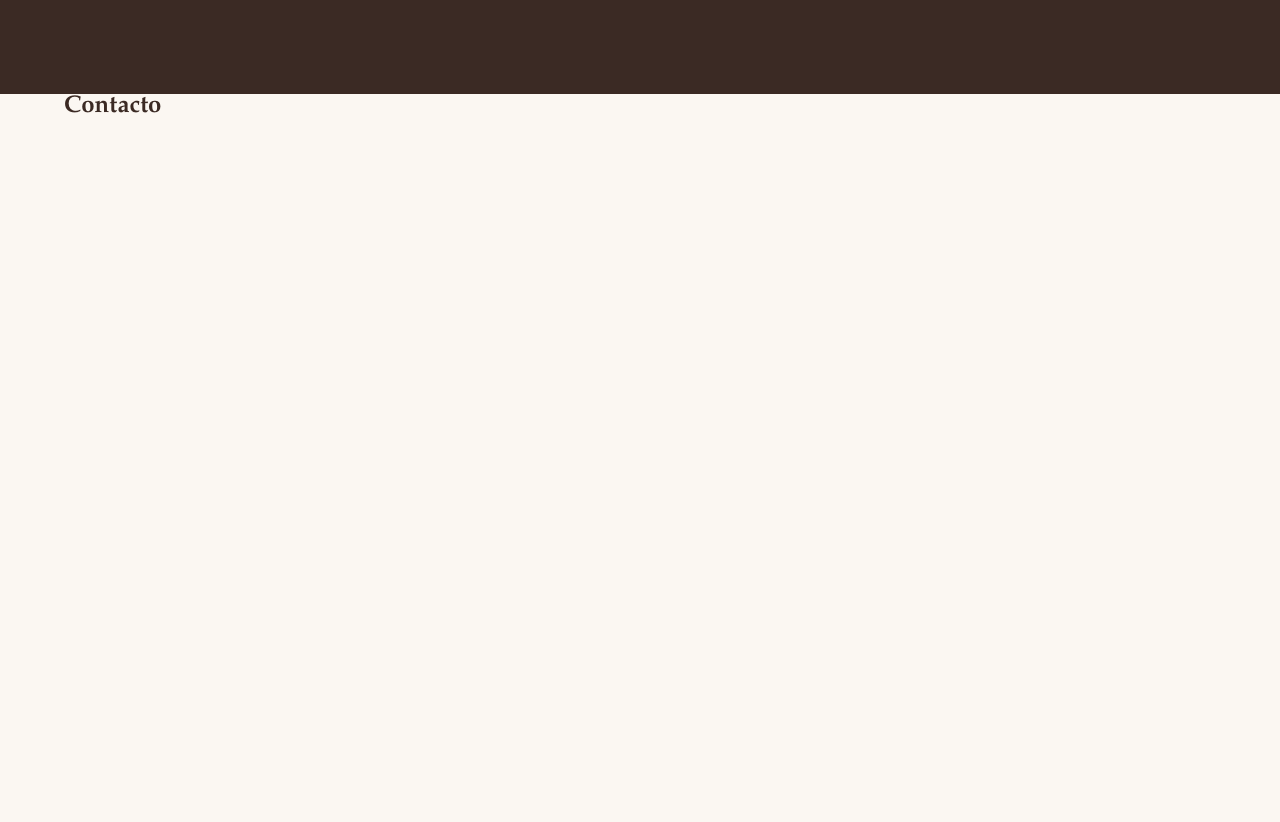
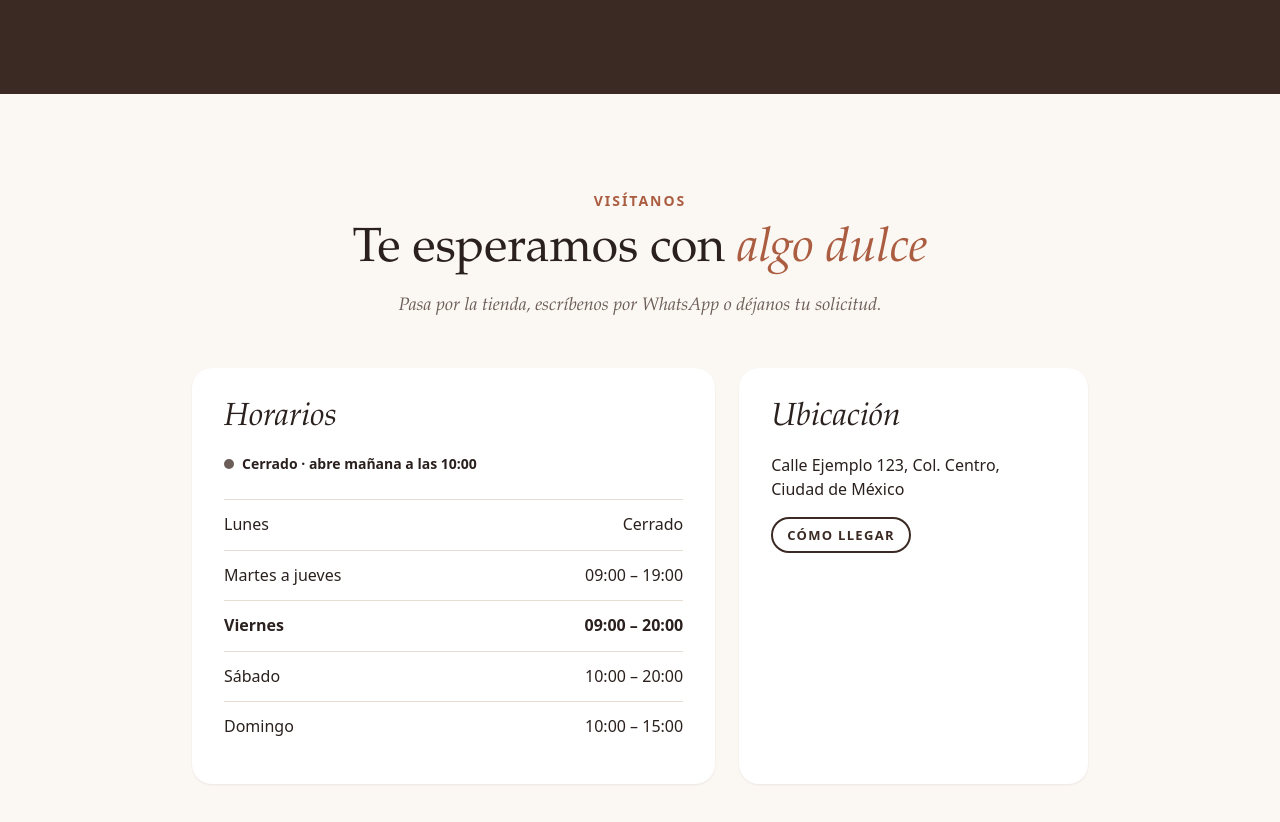
Before and after one commit to arqsam/restaurant-landing-template, a React (Vite) app: page / in a window 1280 px wide. Shown: the part 7508-8330 px from the top of the page. Before the commit the page ends 8162 px from the top, so only its background shows below. Built offline with nearby package versions, Linux system fonts and the light colour scheme.

Commit message:
feat(#15): add Contact section and render hours in App

```diff
--- a/src/App.tsx
+++ b/src/App.tsx
@@ -1,8 +1,10 @@
 import { Catering } from "./components/Catering/Catering";
+import { Contact } from "./components/Contact/Contact";
 import { Featured } from "./components/Featured/Featured";
 import { Gallery } from "./components/Gallery/Gallery";
 import { Header } from "./components/Header/Header";
 import { Hero } from "./components/Hero/Hero";
+import { HoursAndLocation } from "./components/HoursAndLocation/HoursAndLocation";
 import { HowToOrder } from "./components/HowToOrder/HowToOrder";
 import { Menu } from "./components/Menu/Menu";
 import { SectionHeading } from "./components/SectionHeading/SectionHeading";
@@ -112,15 +114,14 @@ function App() {
           />
         ) : null}
 
-        {/* Marcador temporal: se reemplaza por la sección real de Contacto
-            en los Issues siguientes. */}
-        <section
-          id={SECTION_IDS.contact}
-          className="container"
-          style={{ minHeight: "70vh" }}
-        >
-          <h2>Contacto</h2>
-        </section>
+        <Contact id={SECTION_IDS.contact} intro={site.contactIntro}>
+          <HoursAndLocation
+            id={SECTION_IDS.hours}
+            hours={site.hours}
+            address={site.contact.address}
+            mapsUrl={site.contact.mapsUrl}
+          />
+        </Contact>
       </main>
 
       <WhatsAppButton href={whatsappUrl} label="Escríbenos por WhatsApp" />
--- /dev/null
+++ b/src/components/Contact/Contact.tsx
@@ -0,0 +1,28 @@
+import type { ReactNode } from "react";
+import type { SectionIntro } from "../../content/types";
+import { SectionHeading } from "../SectionHeading/SectionHeading";
+
+interface ContactProps {
+  id: string;
+  intro: SectionIntro;
+  /** Subsecciones: horarios y ubicación, preguntas frecuentes, formulario. */
+  children: ReactNode;
+}
+
+/** Sección de contacto: encabezado editorial y sus subsecciones. */
+export function Contact({ id, intro, children }: ContactProps) {
+  const titleId = `${id}-titulo`;
+
+  return (
+    <section id={id} className="container section" aria-labelledby={titleId}>
+      <SectionHeading
+        id={titleId}
+        eyebrow={intro.eyebrow}
+        title={intro.title}
+        titleEmphasis={intro.titleEmphasis}
+        subtitle={intro.subtitle}
+      />
+      {children}
+    </section>
+  );
+}
```
Also changed, not shown: 2 other files (tests, documents, lock files or other folders).
